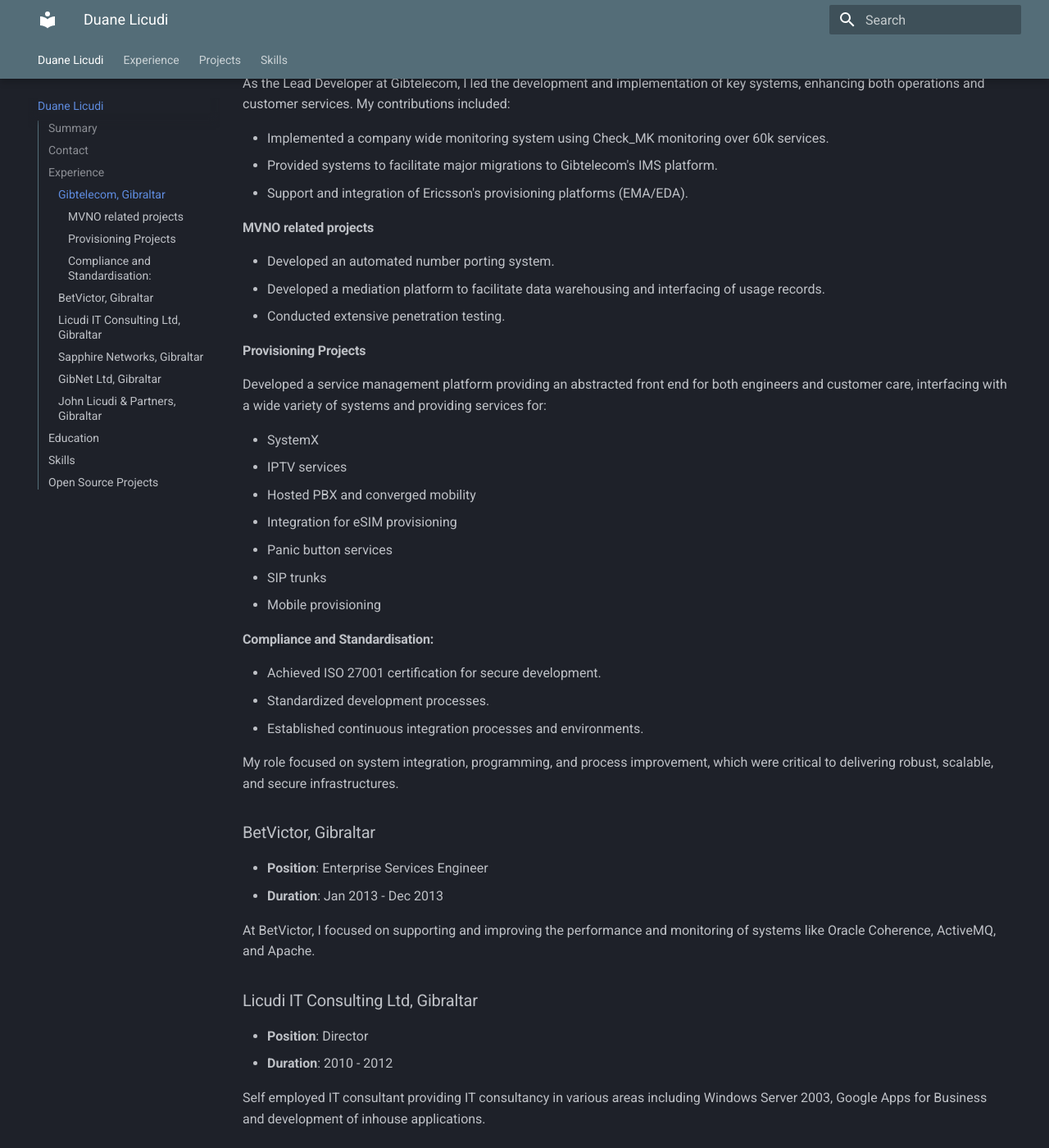
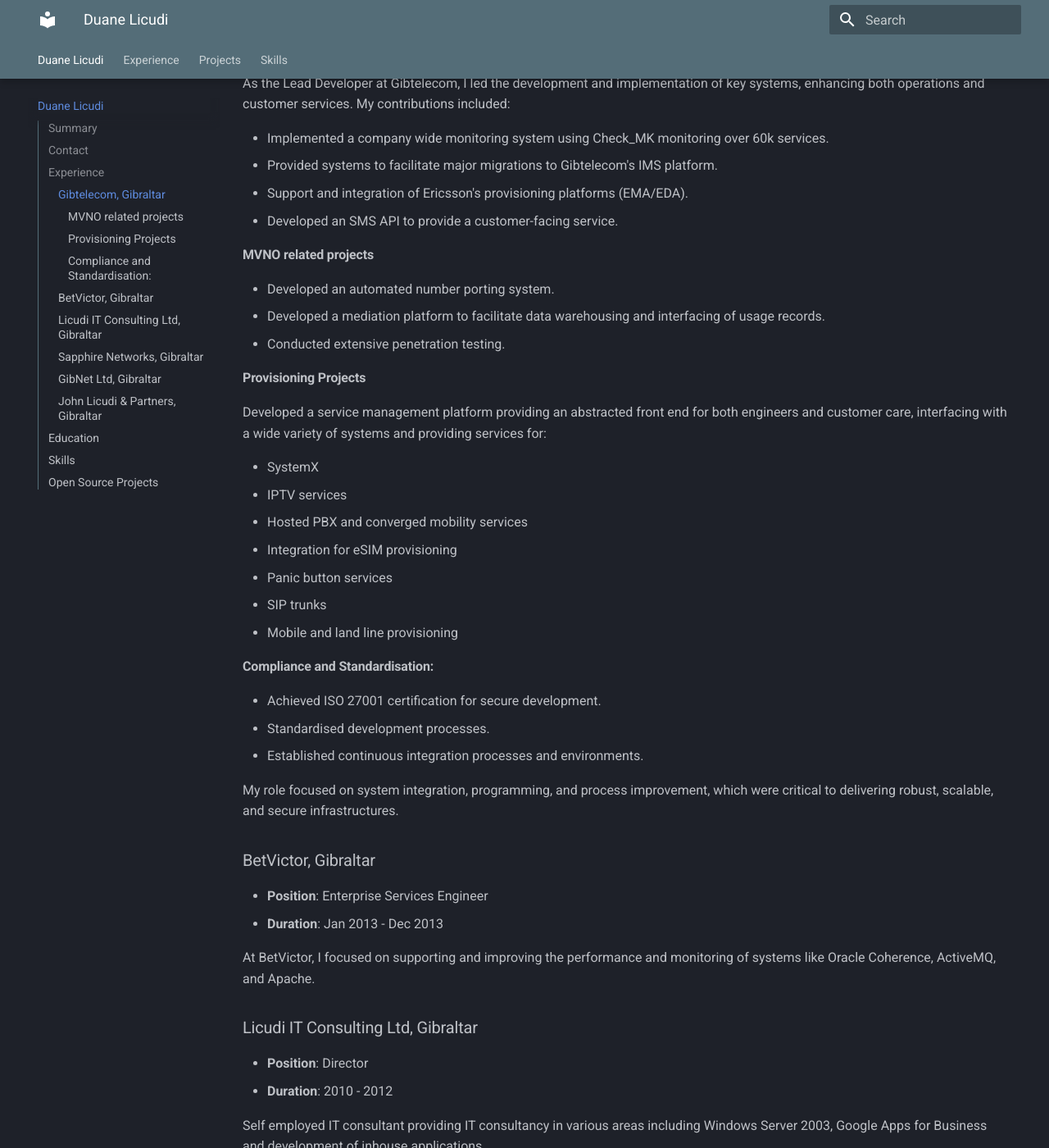
Before and after one commit to dlicudi/online-cv, an MkDocs documentation site: the page built from docs/index.md, in a window 1280 px wide and 1400 px high, scrolled down 762 px. Shown: the whole window at 82% size. Built offline with MkDocs 1.6.1 and Material for MkDocs 9.7.7, drawn with Linux system fonts in a browser that asks for light colours; some of the changed text lies outside the part shown.

```diff
--- a/docs/index.md
+++ b/docs/index.md
@@ -10,7 +10,7 @@ I have extensive experience in UNIX/Linux environments within the ISP/Telecom in
 ## Contact
 
 - **Email**: dlicudi@gmail.com
-- **LinkedIn**: [linkedin.com/in/duanelicudi](https://linkedin.com/in/duanelicudi)
+- **LinkedIn**: [linkedin.com/in/duanelicudi](https://linkedin.com/in/dlicudi)
 - **GitHub**: [github.com/dlicudi](https://github.com/dlicudi)
 
 ## Experience
@@ -26,6 +26,7 @@ As the Lead Developer at Gibtelecom, I led the development and implementation of
 - Implemented a company wide monitoring system using Check_MK monitoring over 60k services.
 - Provided systems to facilitate major migrations to Gibtelecom's IMS platform.
 - Support and integration of Ericsson's provisioning platforms (EMA/EDA).
+- Developed an SMS API to provide a customer-facing service.
 
 #### MVNO related projects
 - Developed an automated number porting system.
@@ -33,19 +34,21 @@ As the Lead Developer at Gibtelecom, I led the development and implementation of
 - Conducted extensive penetration testing.
 
 #### Provisioning Projects
+
 Developed a service management platform providing an abstracted front end for both engineers and customer care, interfacing with a wide variety of systems and providing services for:
 
 - SystemX
 - IPTV services
-- Hosted PBX and converged mobility
+- Hosted PBX and converged mobility services
 - Integration for eSIM provisioning
 - Panic button services
 - SIP trunks
-- Mobile provisioning
+- Mobile and land line provisioning
+
 
 #### Compliance and Standardisation:
 - Achieved ISO 27001 certification for secure development.
-- Standardized development processes.
+- Standardised development processes.
 - Established continuous integration processes and environments.
 
 My role focused on system integration, programming, and process improvement, which were critical to delivering robust, scalable, and secure infrastructures.
```
Also changed, not shown: other parts of docs/index.md (+2 -1 lines).
